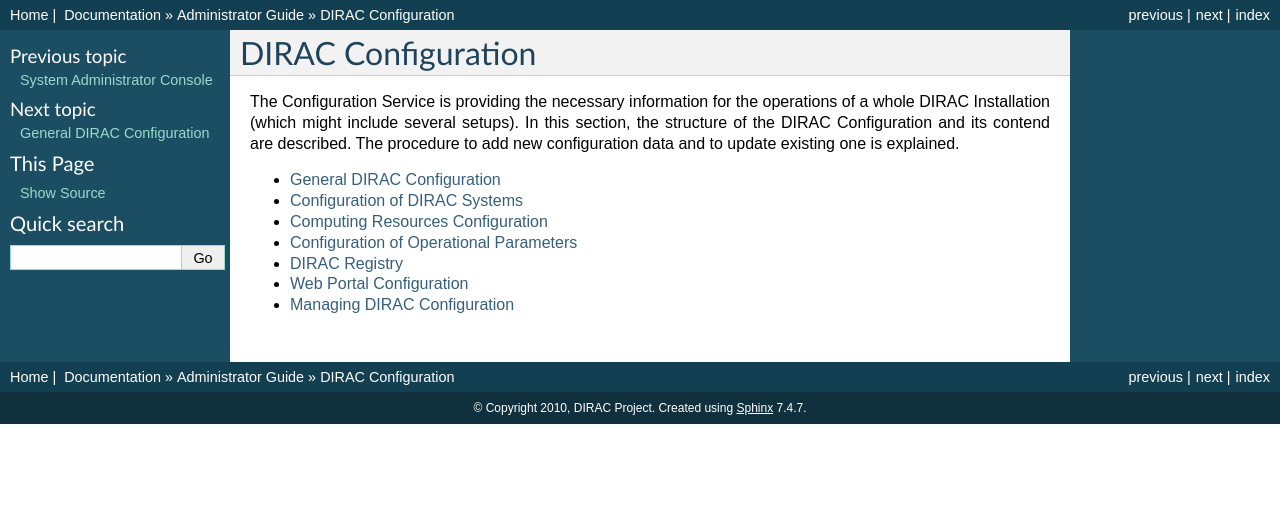
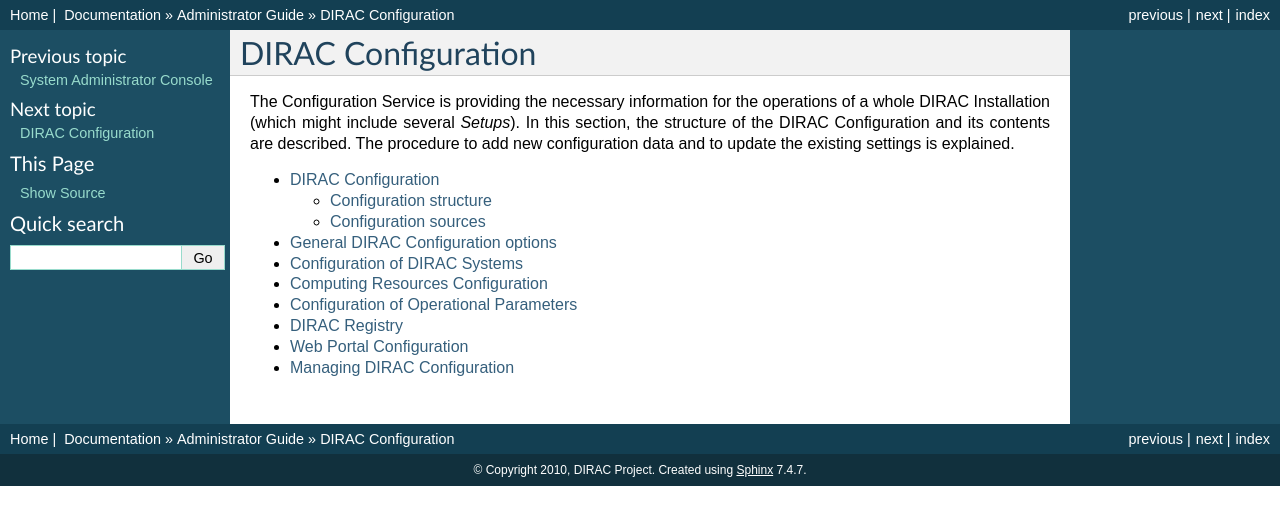
Before and after one commit to atsareg/DIRACDocs, a Sphinx documentation site: the page built from source/AdministratorGuide/Configuration/tree.rst, in a window 1280 px wide. Shown: the top 525 px of the page. Built offline with Sphinx 7.4.7, drawn with Linux system fonts in a browser that asks for light colours.

Commit message:
Added Configuration introduction
git-svn-id: https://dirac-grid.googlecode.com/svn/Docs/trunk/Docs/DIRAC@323 9d024332-2c92-11df-8474-0f70896a4c6b

```diff
--- a/source/AdministratorGuide/Configuration/GeneralSetup/index.rst
+++ b/source/AdministratorGuide/Configuration/GeneralSetup/index.rst
@@ -1,3 +1,5 @@
+.. _dirac-general-cs:
+
 =====================================
-General DIRAC Configuration
+General DIRAC Configuration options
 =====================================
--- a/source/AdministratorGuide/Configuration/OperationsConfiguration/tree.rst
+++ b/source/AdministratorGuide/Configuration/OperationsConfiguration/tree.rst
@@ -1,3 +1,5 @@
+.. _dirac-operations-cs:
+
 =========================================
 Configuration of Operational Parameters
 =========================================
--- a/source/AdministratorGuide/Configuration/Registry/tree.rst
+++ b/source/AdministratorGuide/Configuration/Registry/tree.rst
@@ -1,3 +1,5 @@
+.. _dirac-registry-cs:
+
 ===================================
 DIRAC Registry
 ===================================
--- a/source/AdministratorGuide/Configuration/ResourcesConfiguration/tree.rst
+++ b/source/AdministratorGuide/Configuration/ResourcesConfiguration/tree.rst
@@ -1,3 +1,5 @@
+.. _dirac-resources-cs:
+
 ====================================
 Computing Resources Configuration
 ====================================
--- a/source/AdministratorGuide/Configuration/SystemsConfiguration/tree.rst
+++ b/source/AdministratorGuide/Configuration/SystemsConfiguration/tree.rst
@@ -1,3 +1,5 @@
+.. _dirac-systems-cs:
+
 =================================
 Configuration of DIRAC Systems
 =================================
--- a/source/AdministratorGuide/Configuration/tree.rst
+++ b/source/AdministratorGuide/Configuration/tree.rst
@@ -3,13 +3,14 @@
 ===============================
 
 The Configuration Service is providing the necessary information for the operations
-of a whole DIRAC Installation (which might include several setups). In this section,
-the structure of the DIRAC Configuration and its contend are described.
-The procedure to add new configuration data and to update existing one is explained.
+of a whole DIRAC Installation (which might include several *Setups*). In this section,
+the structure of the DIRAC Configuration and its contents are described.
+The procedure to add new configuration data and to update the existing settings is explained.
 
 .. toctree::
    :maxdepth: 2
 
+   ConfigurationStructure/index
    GeneralSetup/index
    SystemsConfiguration/tree
    ResourcesConfiguration/tree
```
Also changed, not shown: source/AdministratorGuide/Configuration/ConfigurationStructure/index.rst (added, +69 -0 lines).
